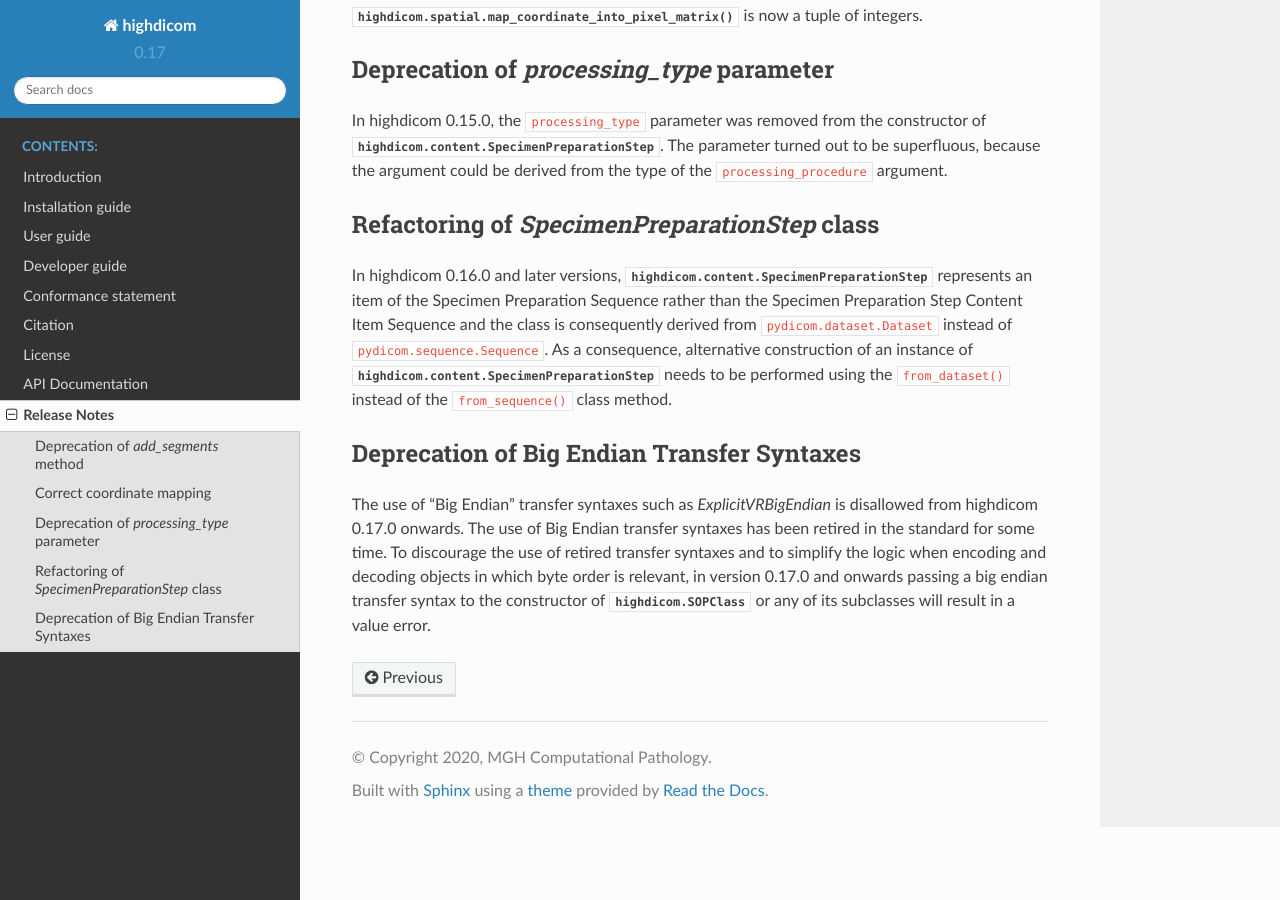
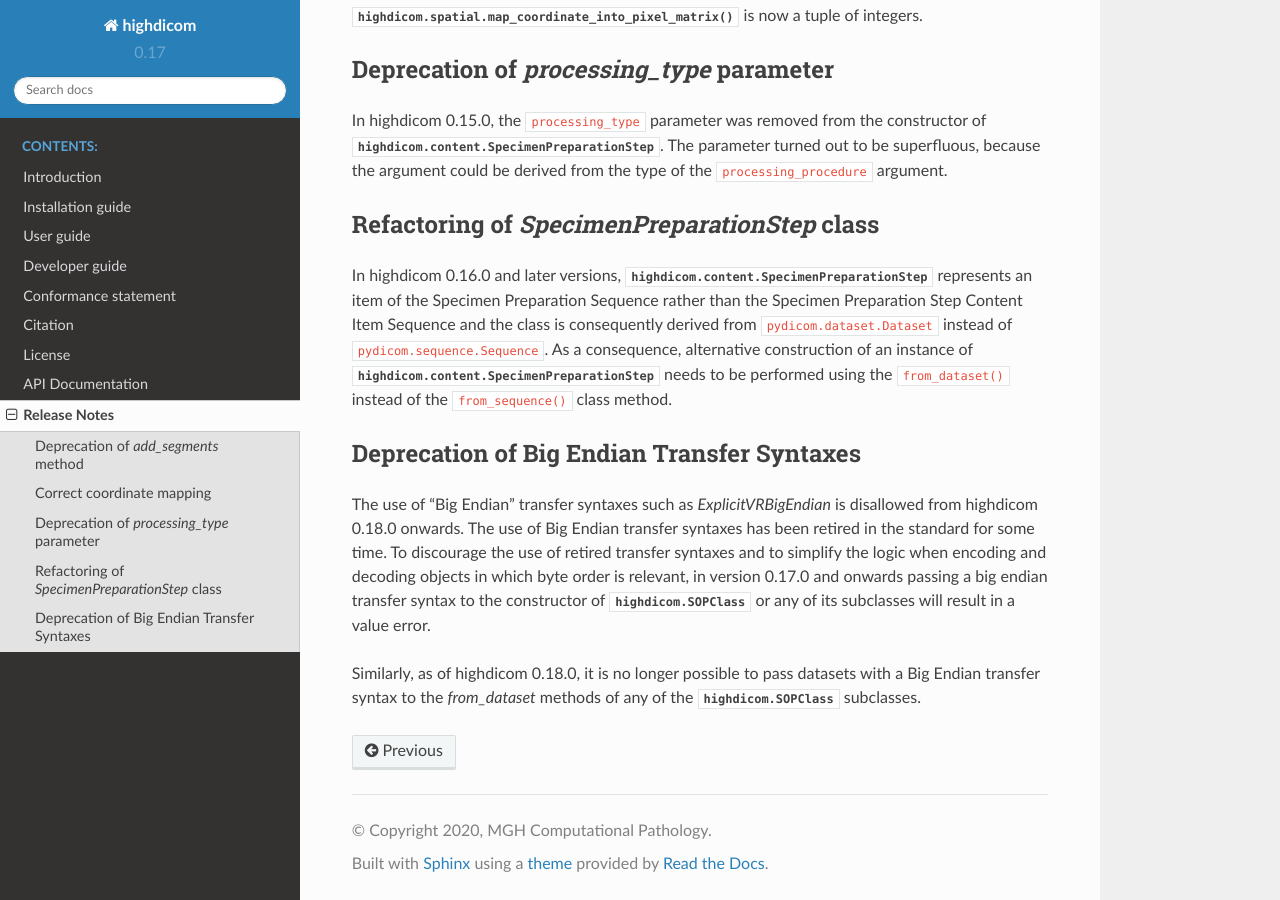
Before and after one commit to ImagingDataCommons/highdicom, a Sphinx documentation site: the page built from docs/release_notes.rst, in a window 1280 px wide and 900 px high, scrolled down 2521 px. Built offline with Sphinx 7.4.7 and the Read the Docs theme 2.0.0, drawn with Linux system fonts in a browser that asks for light colours.

Commit message:
Add to release notes

```diff
--- a/docs/release_notes.rst
+++ b/docs/release_notes.rst
@@ -174,10 +174,14 @@ Deprecation of Big Endian Transfer Syntaxes
 -------------------------------------------
 
 The use of "Big Endian" transfer syntaxes such as `ExplicitVRBigEndian` is
-disallowed from highdicom 0.17.0 onwards. The use of Big Endian transfer
+disallowed from highdicom 0.18.0 onwards. The use of Big Endian transfer
 syntaxes has been retired in the standard for some time. To discourage the use
 of retired transfer syntaxes and to simplify the logic when encoding and
 decoding objects in which byte order is relevant, in version 0.17.0 and onwards
 passing a big endian transfer syntax to the constructor of
 :class:`highdicom.SOPClass` or any of its subclasses will result in a value
 error.
+
+Similarly, as of highdicom 0.18.0, it is no longer possible to pass datasets
+with a Big Endian transfer syntax to the `from_dataset` methods of any of the
+:class:`highdicom.SOPClass` subclasses.
```
